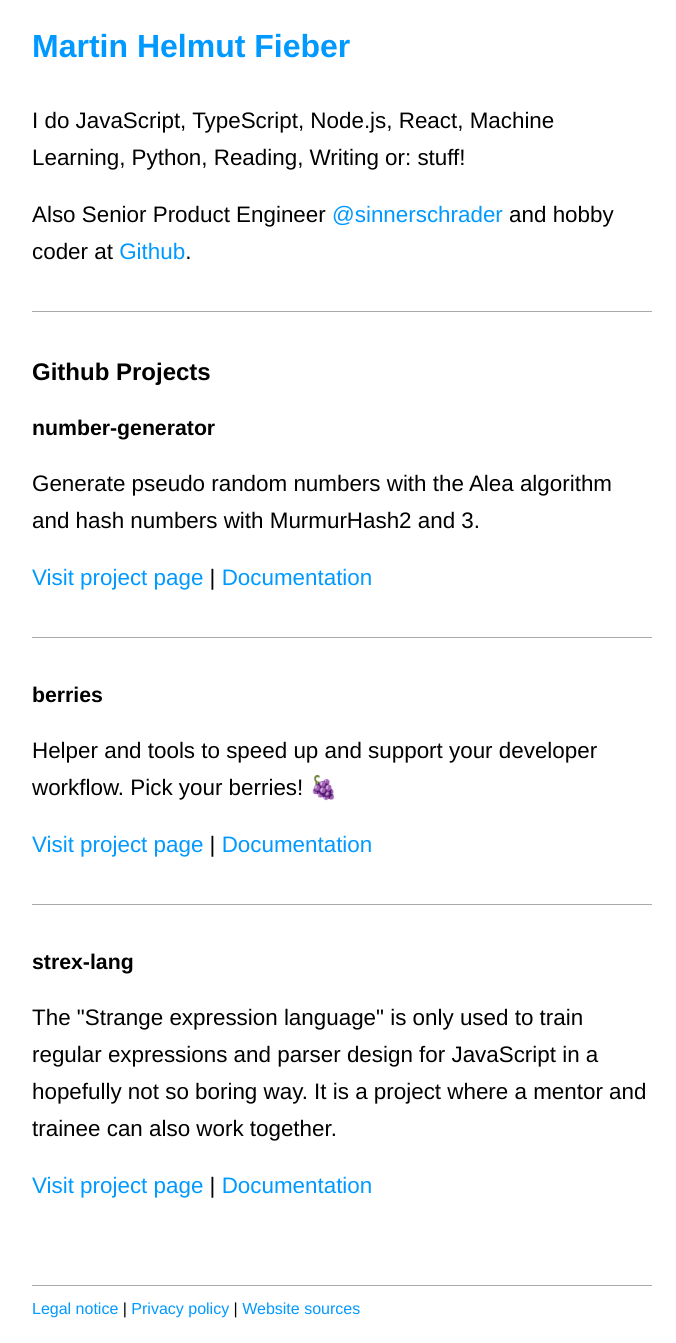
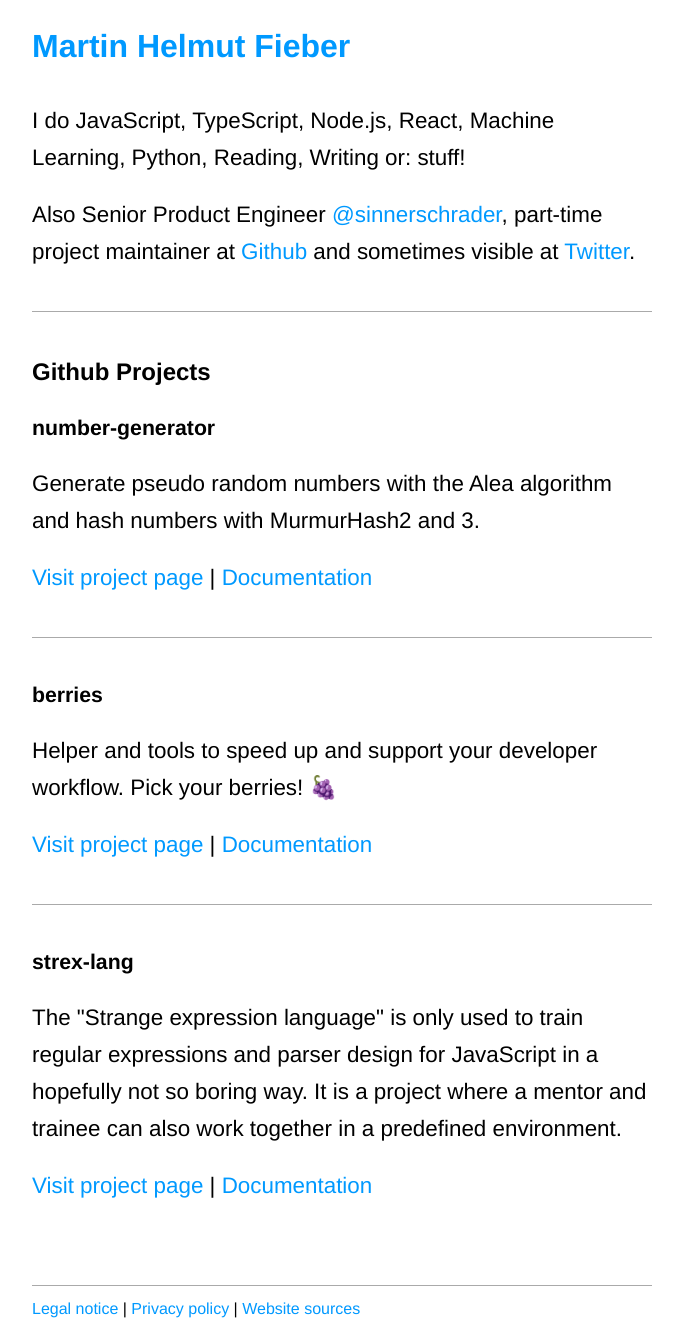
Before and after one commit to MartinHelmut/martin-fieber.de, a Next.js app: page / in a window 1280 px wide. Shown: the whole page, without its empty margins (298-974 px from the left). Built offline with nearby package versions, Linux system fonts and the light colour scheme.

Commit message:
feat: extend homepage intro text

```diff
--- a/components/intro/index.jsx
+++ b/components/intro/index.jsx
@@ -16,13 +16,20 @@ const Intro = () => (
                 title="Website of SinnerSchrader"
             >
                 @sinnerschrader
-            </Link>{' '}
-            and hobby coder at{' '}
+            </Link>
+            , part-time project maintainer at{' '}
             <Link
                 href="https://github.com/MartinHelmut"
                 title="Link to my profile on Github."
             >
                 Github
+            </Link>{' '}
+            and sometimes visible at{' '}
+            <Link
+                href="https://twitter.com/MartinFieber"
+                title="My twitter profile"
+            >
+                Twitter
             </Link>
             .
         </Text>
--- a/components/projects/projects.js
+++ b/components/projects/projects.js
@@ -31,7 +31,7 @@ export const projects = [
     {
         name: 'strex-lang',
         description:
-            'The "Strange expression language" is only used to train regular expressions and parser design for JavaScript in a hopefully not so boring way. It is a project where a mentor and trainee can also work together.',
+            'The "Strange expression language" is only used to train regular expressions and parser design for JavaScript in a hopefully not so boring way. It is a project where a mentor and trainee can also work together in a predefined environment.',
         link: {
             href: 'https://github.com/MartinHelmut/strex-lang',
             title: 'This is the StrexLang project page on Github.'
```
